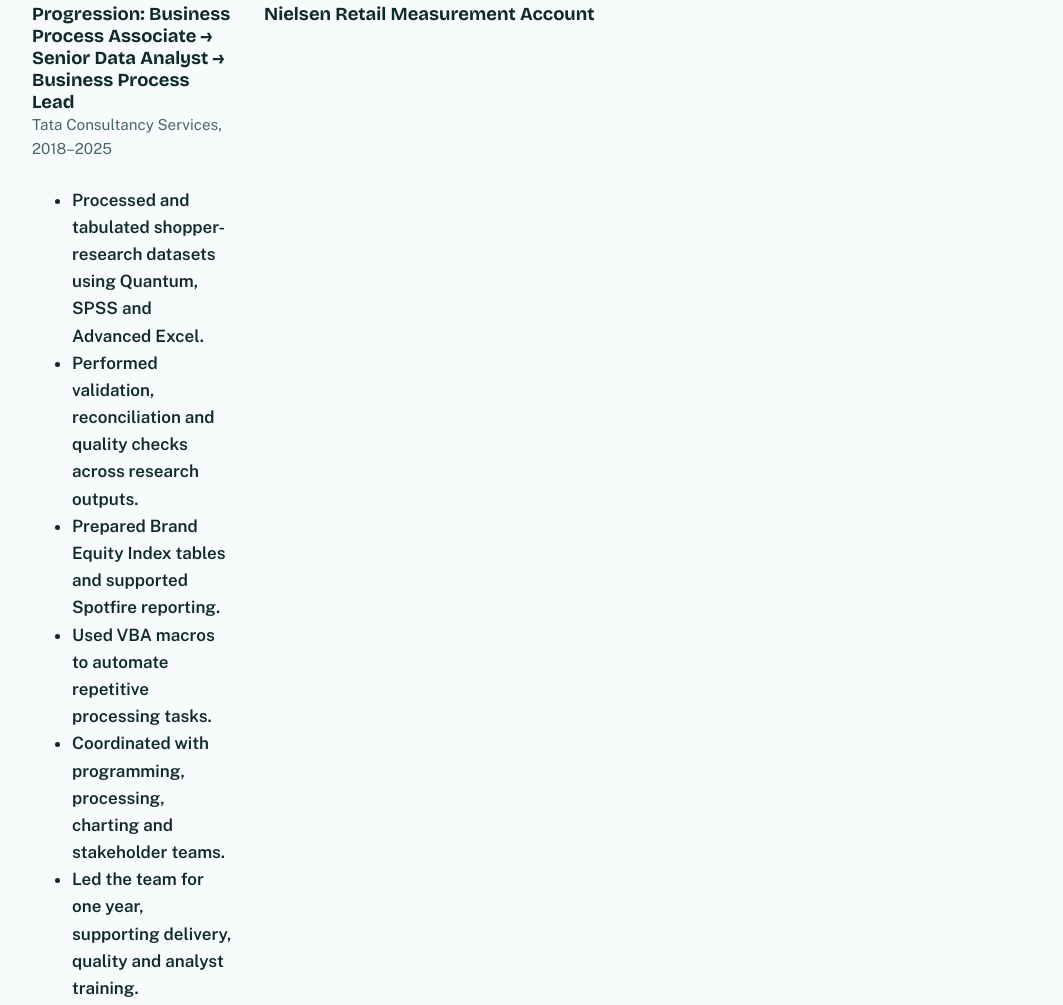
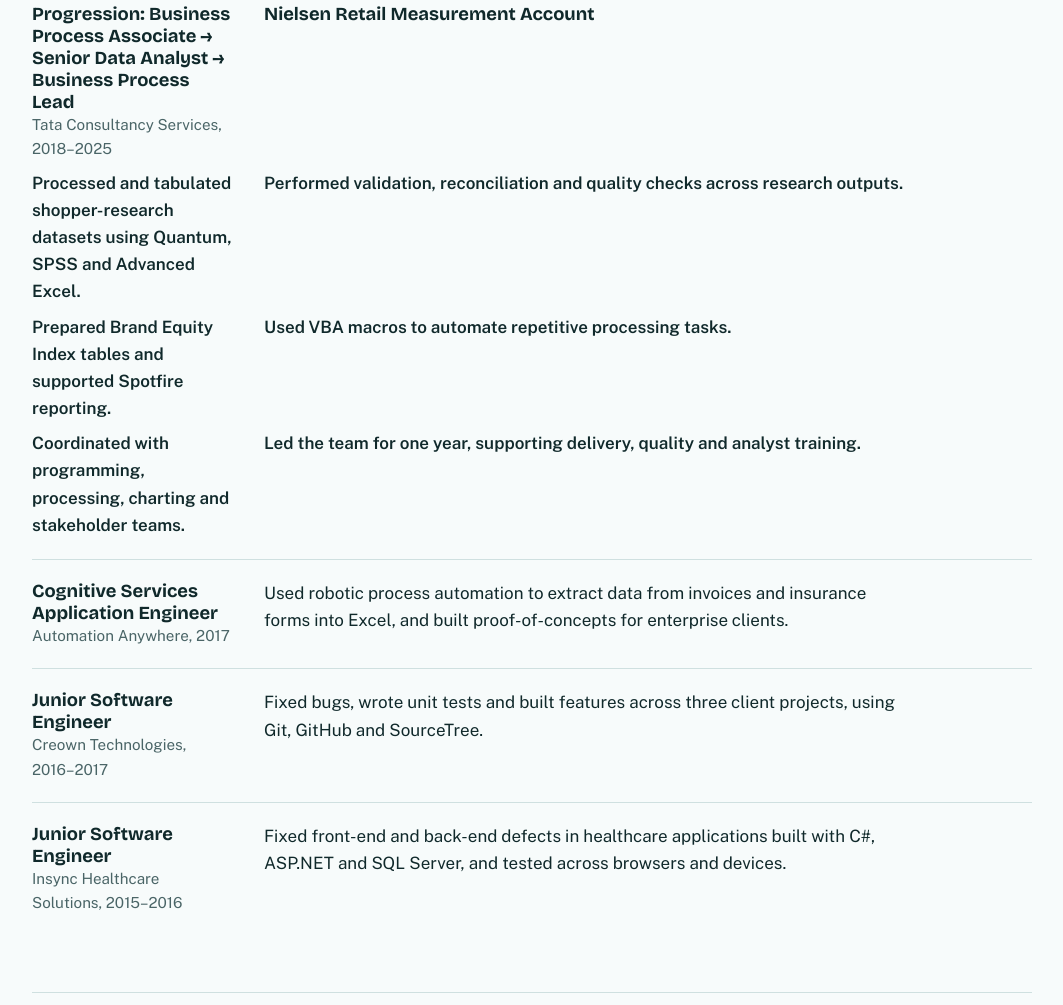
Before and after one commit to apurvaauchil/apurvaauchil.github.io, a plain HTML site: page index.html in a window 1280 px wide. Shown: the part 2006-3011 px from the top of the page, without its empty margins (108-1171 px from the left). Drawn offline with nearby package versions, Linux system fonts and the light colour scheme.

Commit message:
Update index.html

```diff
--- a/index.html
+++ b/index.html
@@ -194,16 +194,12 @@ footer{padding:2rem 0 3rem;color:var(--muted);font-size:.9rem;border-top:1px sol
       <div class="role">
         <div><h3>Progression: Business Process Associate → Senior Data Analyst → Business Process Lead</h3><div class="who">Tata Consultancy Services, 2018–2025</div></div>
         <h3>Nielsen Retail Measurement Account</h3>
-        <div>
-        <ul>
-        <li><strong>Processed and tabulated shopper-research datasets using Quantum, SPSS and Advanced Excel.</strong></li>
-        <li><strong>Performed validation, reconciliation and quality checks across research outputs.</strong></li>
-        <li><strong>Prepared Brand Equity Index tables and supported Spotfire reporting.</strong></li>
-        <li><strong>Used VBA macros to automate repetitive processing tasks.</strong></li>
-        <li><strong>Coordinated with programming, processing, charting and stakeholder teams.</strong></li>
-        <li><strong>Led the team for one year, supporting delivery, quality and analyst training.</strong></li>
-        </ul>
-        </div>
+        <p><strong>Processed and tabulated shopper-research datasets using Quantum, SPSS and Advanced Excel.</strong></p>
+        <p><strong>Performed validation, reconciliation and quality checks across research outputs.</strong></p>
+        <p><strong>Prepared Brand Equity Index tables and supported Spotfire reporting.</strong></p>
+        <p><strong>Used VBA macros to automate repetitive processing tasks.</strong></p>
+        <p><strong>Coordinated with programming, processing, charting and stakeholder teams.</strong></p>
+        <p><strong>Led the team for one year, supporting delivery, quality and analyst training.</strong></p>
       </div>
       <div class="role">
         <div><h3>Cognitive Services Application Engineer</h3><div class="who">Automation Anywhere, 2017</div></div>
```
